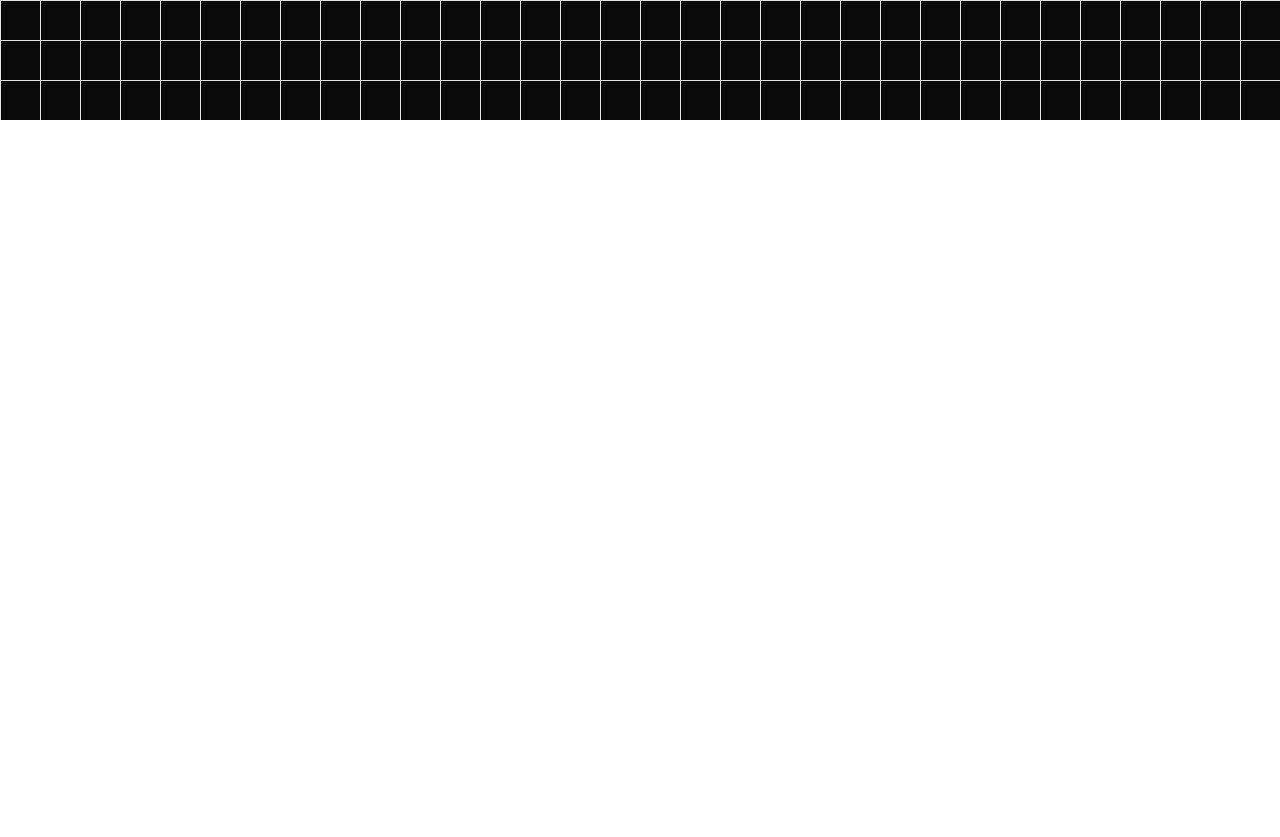
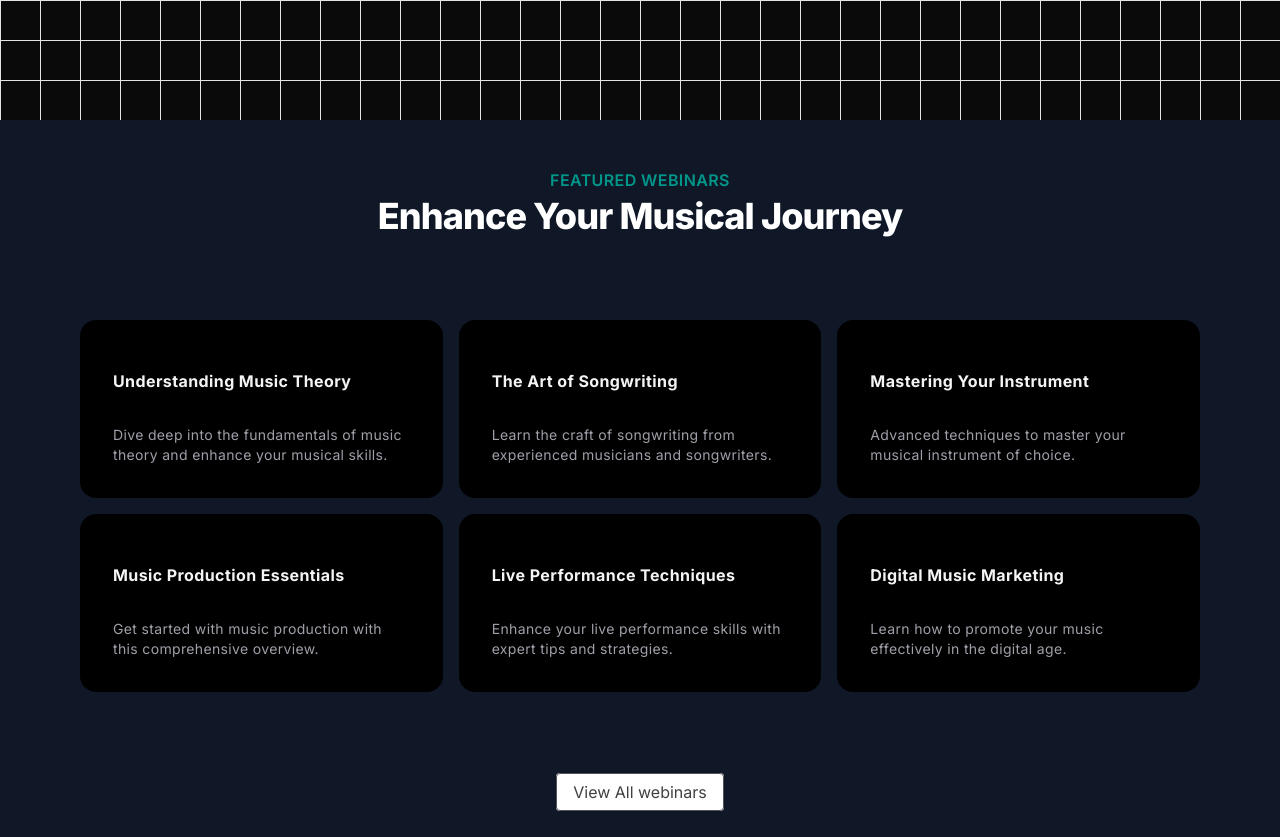
Before and after one commit to VinayNoogler000/Music-Academy-Next.js, a Next.js app: page / in a window 1280 px wide. Shown: the part 1960-2797 px from the top of the page. Before the commit the page ends 2080 px from the top, so only its background shows below. Built offline with nearby package versions, Linux system fonts and the light colour scheme.

Commit message:
Add "Upcoming Webinars" section to homepage, which has "card-hover-effect" component from Aceternity UI.

```diff
--- a/src/app/page.tsx
+++ b/src/app/page.tsx
@@ -1,6 +1,7 @@
 import FeaturedCourses from "@/components/FeaturedCourses";
 import HeroSection from "@/components/HeroSection";
 import Testimonials from "@/components/Testimonials";
+import UpcomingWebninars from "@/components/UpcomingWebninars";
 import WhyChooseUs from "@/components/WhyChooseUs";
 
 export default function Home() {
@@ -11,6 +12,7 @@
       <FeaturedCourses/>
       <WhyChooseUs />
       <Testimonials />
+      <UpcomingWebninars />
     </main>
   );
 }
--- /dev/null
+++ b/src/components/UpcomingWebninars.tsx
@@ -0,0 +1,83 @@
+"use client"
+
+import Link from 'next/link'
+import { HoverEffect } from './ui/card-hover-effect'
+
+const featuredWebinars = [
+    {
+      title: 'Understanding Music Theory',
+      description:
+        'Dive deep into the fundamentals of music theory and enhance your musical skills.',
+      slug: 'understanding-music-theory',
+      isFeatured: true,
+    },
+    {
+      title: 'The Art of Songwriting',
+      description:
+        'Learn the craft of songwriting from experienced musicians and songwriters.',
+      slug: 'the-art-of-songwriting',
+      isFeatured: true,
+    },
+    {
+      title: 'Mastering Your Instrument',
+      description:
+        'Advanced techniques to master your musical instrument of choice.',
+      slug: 'mastering-your-instrument',
+      isFeatured: true,
+    },
+    {
+      title: 'Music Production Essentials',
+      description:
+        'Get started with music production with this comprehensive overview.',
+      slug: 'music-production-essentials',
+      isFeatured: true,
+    },
+    // Added two more webinars
+    {
+      title: 'Live Performance Techniques',
+      description:
+        'Enhance your live performance skills with expert tips and strategies.',
+      slug: 'live-performance-techniques',
+      isFeatured: true,
+    },
+    {
+      title: 'Digital Music Marketing',
+      description:
+        'Learn how to promote your music effectively in the digital age.',
+      slug: 'digital-music-marketing',
+      isFeatured: true,
+    },
+];
+
+function UpcomingWebninars() {
+  return (
+    <div className="p-12 bg-gray-900">
+      <div className="max-w-7xl mx-auto px-4 sm:px-6">
+        <div className="text-center">
+          <h2 className="text-base text-teal-600 font-semibold tracking-wide uppercase">FEATURED WEBINARS</h2>
+          <p className="mt-2 text-3xl leading-8 font-extrabold tracking-tight text-white sm:text-4xl">Enhance Your Musical Journey</p>
+        </div>
+
+        <div className="mt-10">
+          <HoverEffect items={featuredWebinars.map((fw) => (
+            {
+                title: fw.title,
+                description: fw.description,
+                link: `/${fw.slug}`
+            }
+          ))}/>
+        </div>
+
+        <div className="mt-10 text-center">
+          <Link href={"/"}
+          className="px-4 py-2 rounded border border-neutral-600 text-neutral-700 bg-white hover:bg-gray-100 transition duration-200"
+          >
+            View All webinars
+          </Link>
+        </div>
+      </div>
+    </div>
+  )
+}
+
+export default UpcomingWebninars
--- /dev/null
+++ b/src/components/ui/card-hover-effect.tsx
@@ -0,0 +1,111 @@
+import { cn } from "@/lib/utils";
+import { AnimatePresence, motion } from "motion/react";
+
+import { useState } from "react";
+
+export const HoverEffect = ({
+  items,
+  className,
+}: {
+  items: {
+    title: string;
+    description: string;
+    link: string;
+  }[];
+  className?: string;
+}) => {
+  let [hoveredIndex, setHoveredIndex] = useState<number | null>(null);
+
+  return (
+    <div
+      className={cn(
+        "grid grid-cols-1 md:grid-cols-2  lg:grid-cols-3  py-10",
+        className
+      )}
+    >
+      {items.map((item, idx) => (
+        <a
+          href={item?.link}
+          key={item?.link}
+          className="relative group  block p-2 h-full w-full"
+          onMouseEnter={() => setHoveredIndex(idx)}
+          onMouseLeave={() => setHoveredIndex(null)}
+        >
+          <AnimatePresence>
+            {hoveredIndex === idx && (
+              <motion.span
+                className="absolute inset-0 h-full w-full bg-neutral-200 dark:bg-slate-800/80 block  rounded-3xl"
+                layoutId="hoverBackground"
+                initial={{ opacity: 0 }}
+                animate={{
+                  opacity: 1,
+                  transition: { duration: 0.15 },
+                }}
+                exit={{
+                  opacity: 0,
+                  transition: { duration: 0.15, delay: 0.2 },
+                }}
+              />
+            )}
+          </AnimatePresence>
+          <Card>
+            <CardTitle>{item.title}</CardTitle>
+            <CardDescription>{item.description}</CardDescription>
+          </Card>
+        </a>
+      ))}
+    </div>
+  );
+};
+
+export const Card = ({
+  className,
+  children,
+}: {
+  className?: string;
+  children: React.ReactNode;
+}) => {
+  return (
+    <div
+      className={cn(
+        "rounded-2xl h-full w-full p-4 overflow-hidden bg-black border border-transparent dark:border-white/20 group-hover:border-slate-700 relative z-20",
+        className
+      )}
+    >
+      <div className="relative z-50">
+        <div className="p-4">{children}</div>
+      </div>
+    </div>
+  );
+};
+export const CardTitle = ({
+  className,
+  children,
+}: {
+  className?: string;
+  children: React.ReactNode;
+}) => {
+  return (
+    <h4 className={cn("text-zinc-100 font-bold tracking-wide mt-4", className)}>
+      {children}
+    </h4>
+  );
+};
+export const CardDescription = ({
+  className,
+  children,
+}: {
+  className?: string;
+  children: React.ReactNode;
+}) => {
+  return (
+    <p
+      className={cn(
+        "mt-8 text-zinc-400 tracking-wide leading-relaxed text-sm",
+        className
+      )}
+    >
+      {children}
+    </p>
+  );
+};
```
